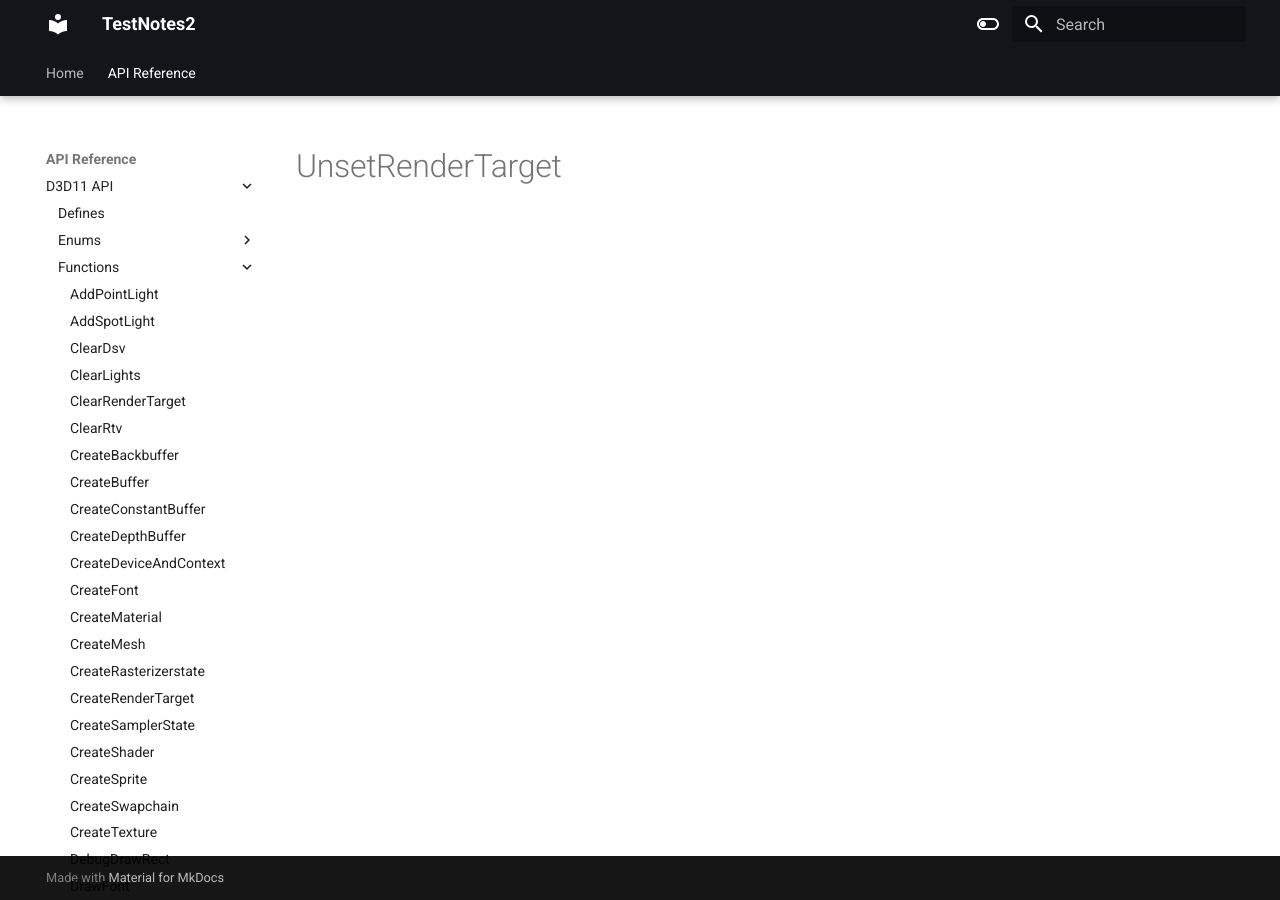
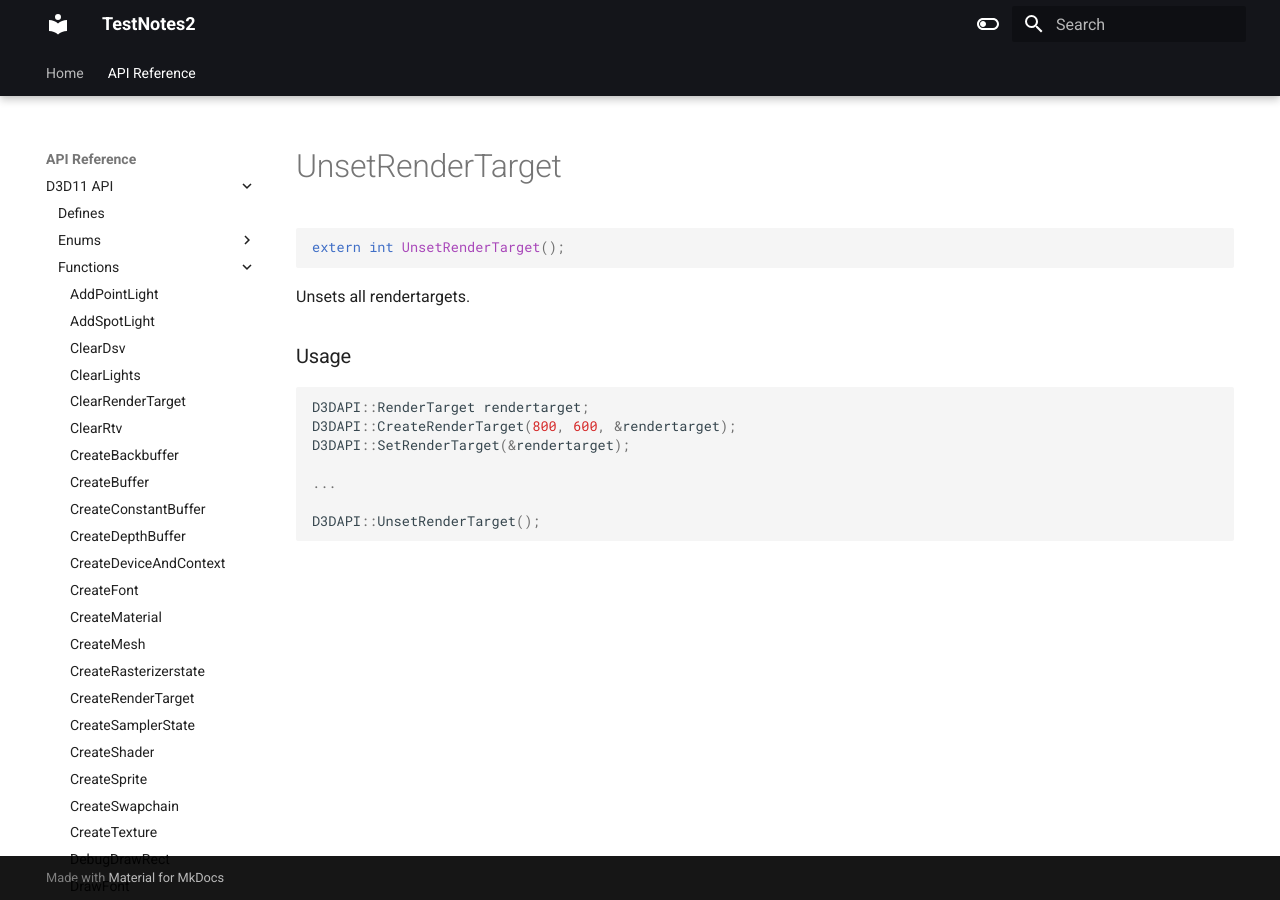
Before and after one commit to erichederstedt/TempEngineDocs, an MkDocs documentation site: the page built from docs/API Reference/D3D11 API/Functions/UnsetRenderTarget.md, in a window 1280 px wide. Built offline with MkDocs 1.6.1 and Material for MkDocs 9.7.7, drawn with Linux system fonts in a browser that asks for light colours.

Commit message:
PUSH NOTE : UnsetRenderTarget.md

````diff
--- a/docs/API Reference/D3D11 API/Functions/UnsetRenderTarget.md
+++ b/docs/API Reference/D3D11 API/Functions/UnsetRenderTarget.md
@@ -1 +1,19 @@
 # UnsetRenderTarget
+
+```c++
+extern int UnsetRenderTarget();
+```
+
+Unsets all rendertargets.
+
+
+### Usage
+```c++
+D3DAPI::RenderTarget rendertarget;
+D3DAPI::CreateRenderTarget(800, 600, &rendertarget);
+D3DAPI::SetRenderTarget(&rendertarget);
+
+...
+
+D3DAPI::UnsetRenderTarget();
+```
````
